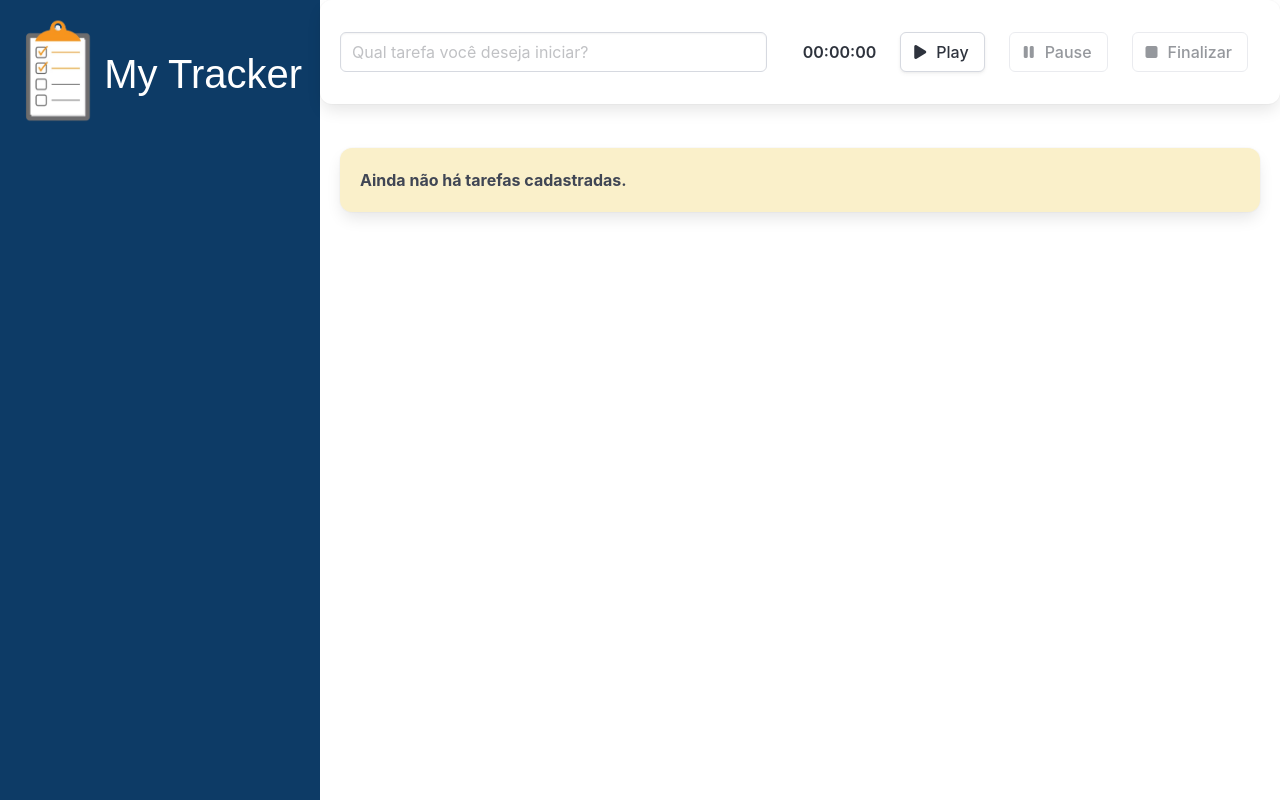
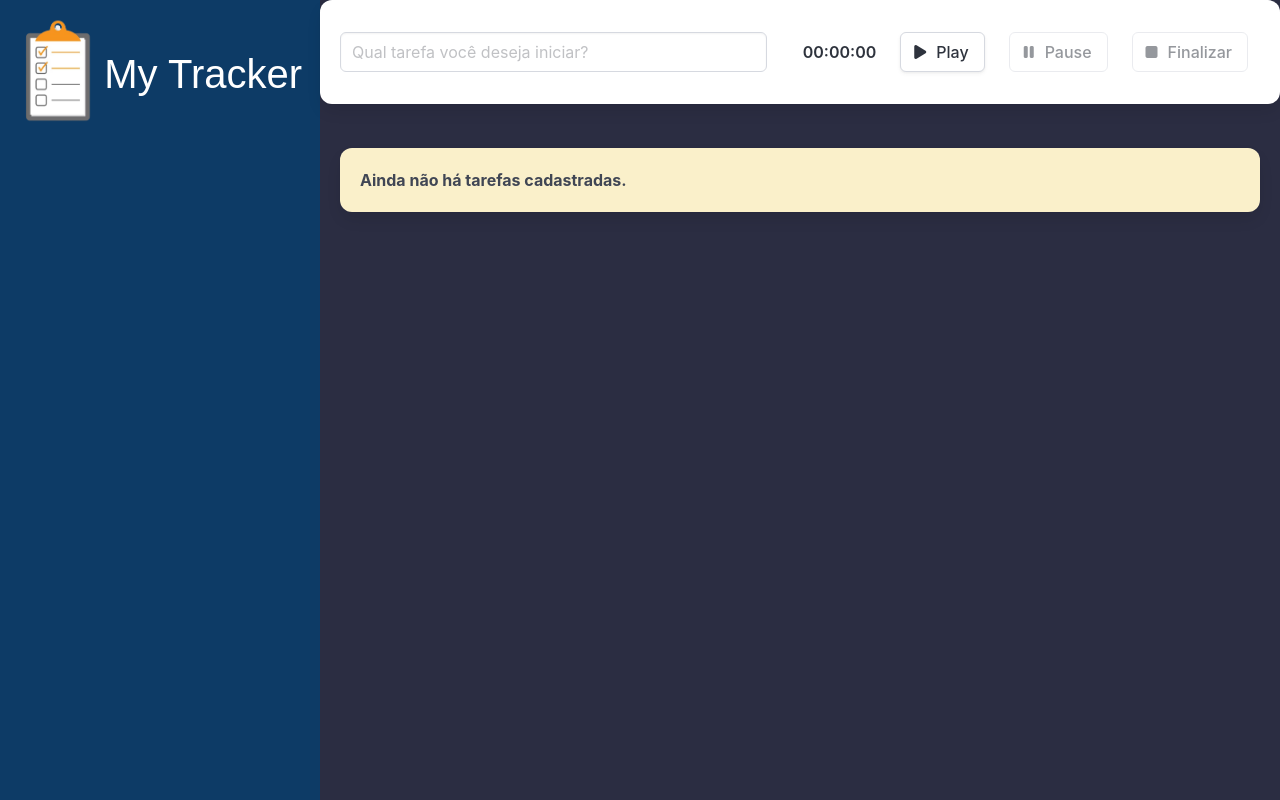
Before and after one commit to EduardoPSRodrigues/MyTracker, a Vue app: page / in a window 1280 px wide. Built offline with nearby package versions, Linux system fonts and the light colour scheme; a web font is replaced by a local one.

Commit message:
Criando a estilização do modo escuro

```diff
--- a/src/App.vue
+++ b/src/App.vue
@@ -1,10 +1,10 @@
 <template>
   <!-- Criando layout de colunas sem o espaçamento padrão entre as colunas com o framework Bulma -->
-  <main class="columns is-gapless is-multiline">
+  <main class="columns is-gapless is-multiline modo-escuro">
     <div class="column is-one-quarter">
       <BarraLateral />
     </div>
-    <div class="column is-three-quarter">
+    <div class="column is-three-quarter conteudo">
       <Formulario @aoSalvarTarefa="salvarTarefa" />
 
       <div class="lista-tarefas">
@@ -56,4 +56,18 @@
 .lista-tarefas {
   padding: 1.25rem;
 }
+
+main {
+  --bg-primario: #fff;
+  --texto-primario: #000;
+}
+
+main.modo-escuro {
+  --bg-primario: #2b2d42;
+  --texto-primario: #ddd;
+}
+
+.conteudo {
+  background-color: var(--bg-primario);
+}
 </style>
```
